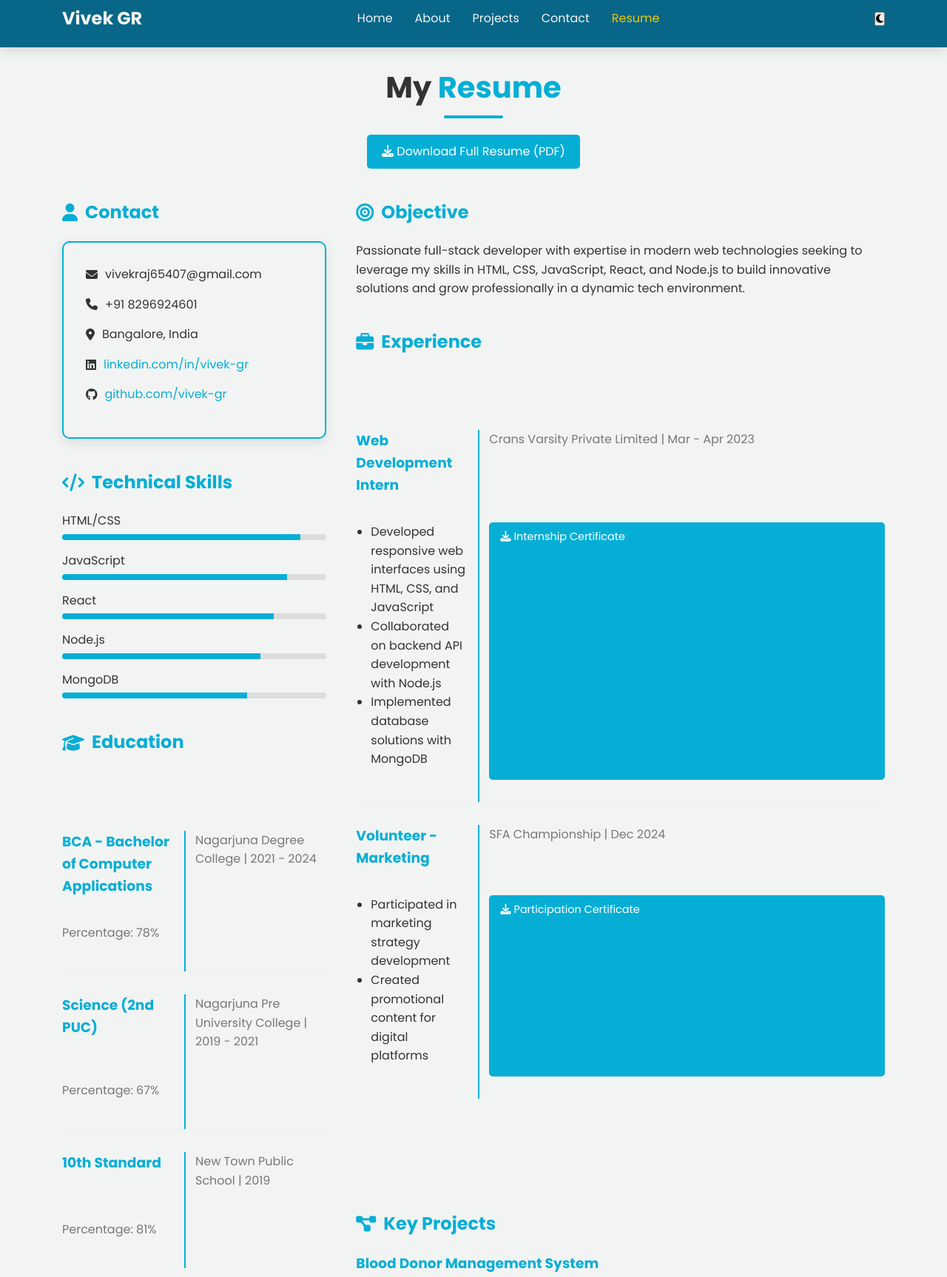
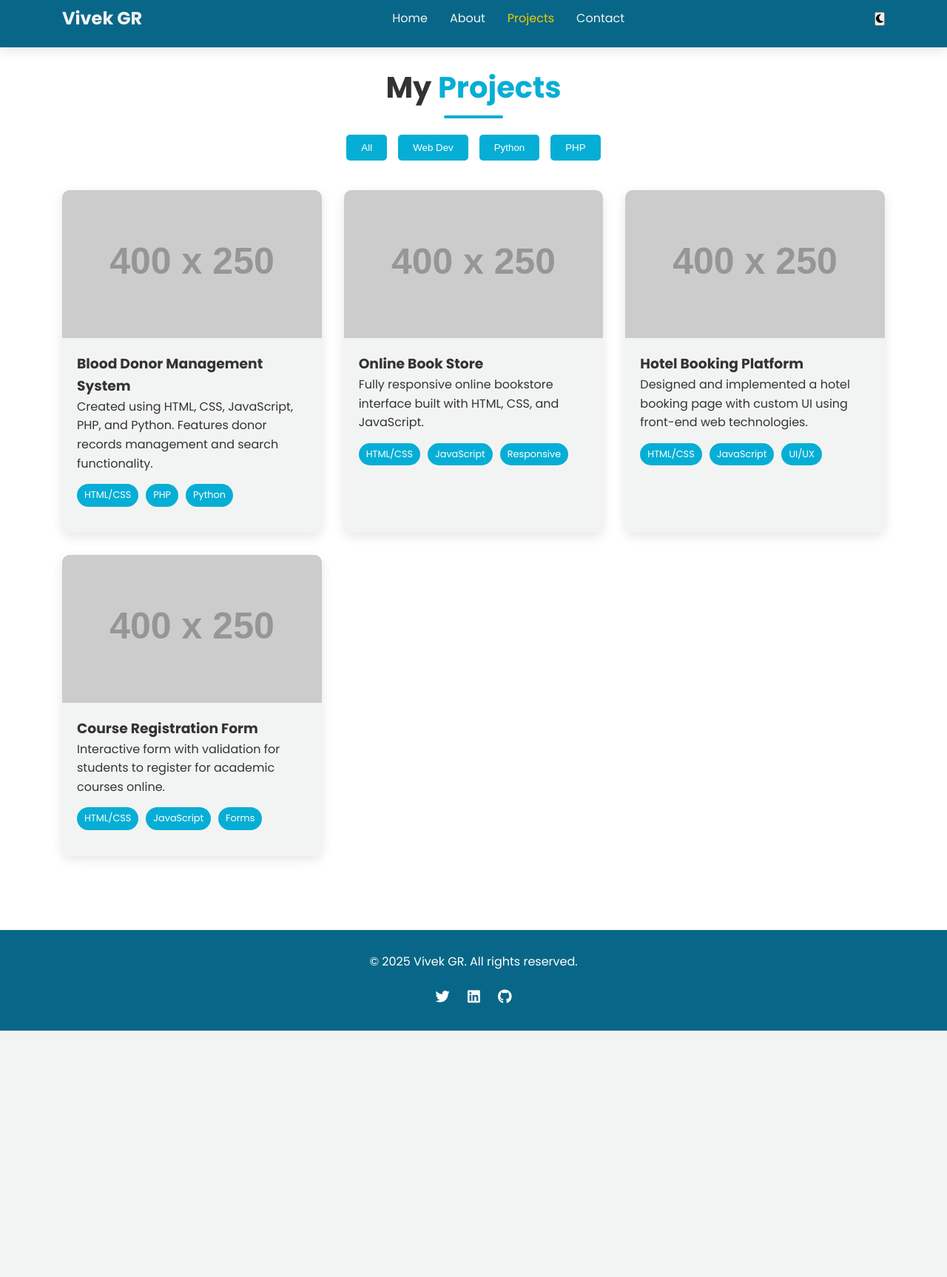
Before and after one commit to vivekraj8055/portfolio, a plain HTML site: page projects.html in a window 1280 px wide. Shown: the part 14-1740 px from the top of the page at 74% size. After the commit the page ends 1407 px from the top, so only its background shows below. Drawn offline with Linux system fonts and the light colour scheme; placeholder pictures from the web are drawn by us.

Commit message:
Update projects.html

```diff
--- a/projects.html
+++ b/projects.html
@@ -3,7 +3,7 @@
 <head>
     <meta charset="UTF-8">
     <meta name="viewport" content="width=device-width, initial-scale=1.0">
-    <title>Resume | Vivek GR</title>
+    <title>Projects | Vivek GR</title>
     <link rel="stylesheet" href="styles.css">
     <!-- Font Awesome -->
     <link rel="stylesheet" href="https://cdnjs.cloudflare.com/ajax/libs/font-awesome/6.5.0/css/all.min.css">
@@ -19,9 +19,8 @@
                 <ul class="nav-links" id="navLinks">
                     <li><a href="index.html">Home</a></li>
                     <li><a href="about.html">About</a></li>
-                    <li><a href="projects.html">Projects</a></li>
+                    <li><a href="projects.html" class="active">Projects</a></li>
                     <li><a href="contact.html">Contact</a></li>
-                    <li><a href="resume.html" class="active">Resume</a></li>
                 </ul>
                 <div class="hamburger" id="hamburger">
                     <i class="fas fa-bars"></i>
@@ -33,154 +32,93 @@
         </div>
     </header>
 
-    <!-- Resume Section -->
-    <section class="resume">
+    <!-- Projects Section -->
+    <section class="projects">
         <div class="container">
-            <h1 class="section-title">My <span class="highlight">Resume</span></h1>
+            <h1 class="section-title">My <span class="highlight">Projects</span></h1>
 
-            <!-- Resume Download Button -->
-            <div class="resume-download">
-                <a href="https://docs.google.com/document/d/1-mq1qx7d4RfU7z9y1WuVU6Zq-h5NsvPo/edit?usp=sharing&ouid=108408071412155719004&rtpof=true&sd=true"
-                   target="_blank"
-                   class="btn btn-primary">
-                   <i class="fas fa-download"></i> Download Full Resume (PDF)
-                </a>
+            <!-- Project Filter Buttons -->
+            <div class="filter-buttons">
+                <button class="btn filter-btn active" data-filter="all">All</button>
+                <button class="btn filter-btn" data-filter="web">Web Dev</button>
+                <button class="btn filter-btn" data-filter="python">Python</button>
+                <button class="btn filter-btn" data-filter="php">PHP</button>
             </div>
 
-            <!-- Resume Content -->
-            <div class="resume-grid">
-                <!-- Left Column -->
-                <div class="resume-left">
-                    <!-- Contact -->
-                    <div class="resume-section">
-                        <h2><i class="fas fa-user"></i> Contact</h2>
-                        <ul class="contact-info">
-                            <li><i class="fas fa-envelope"></i> vivekraj65407@gmail.com</li>
-                            <li><i class="fas fa-phone"></i> +91 8296924601</li>
-                            <li><i class="fas fa-map-marker-alt"></i> Bangalore, India</li>
-                            <li><i class="fab fa-linkedin"></i> <a href="#">linkedin.com/in/vivek-gr</a></li>
-                            <li><i class="fab fa-github"></i> <a href="#">github.com/vivek-gr</a></li>
-                        </ul>
+            <!-- Projects Grid -->
+            <div class="project-grid">
+                <!-- Blood Donor Management System -->
+                <div class="project-card" data-category="web php">
+                    <div class="project-img" style="background-image: url('https://via.placeholder.com/400x250');">
+                        <div class="project-links">
+                            <a href="#" class="btn btn-small"><i class="fas fa-eye"></i> Demo</a>
+                            <a href="#" class="btn btn-small"><i class="fab fa-github"></i> Code</a>
+                        </div>
                     </div>
-
-                    <!-- Skills -->
-                    <div class="resume-section">
-                        <h2><i class="fas fa-code"></i> Technical Skills</h2>
-                        <ul class="skills-list">
-                            <li>
-                                <span class="skill-name">HTML/CSS</span>
-                                <div class="skill-bar">
-                                    <div class="skill-level" style="width: 90%;"></div>
-                                </div>
-                            </li>
-                            <li>
-                                <span class="skill-name">JavaScript</span>
-                                <div class="skill-bar">
-                                    <div class="skill-level" style="width: 85%;"></div>
-                                </div>
-                            </li>
-                            <li>
-                                <span class="skill-name">React</span>
-                                <div class="skill-bar">
-                                    <div class="skill-level" style="width: 80%;"></div>
-                                </div>
-                            </li>
-                            <li>
-                                <span class="skill-name">Node.js</span>
-                                <div class="skill-bar">
-                                    <div class="skill-level" style="width: 75%;"></div>
-                                </div>
-                            </li>
-                            <li>
-                                <span class="skill-name">MongoDB</span>
-                                <div class="skill-bar">
-                                    <div class="skill-level" style="width: 70%;"></div>
-                                </div>
-                            </li>
-                        </ul>
-                    </div>
-
-                    <!-- Education -->
-                    <div class="resume-section">
-                        <h2><i class="fas fa-graduation-cap"></i> Education</h2>
-                        <div class="timeline">
-                            <div class="timeline-item">
-                                <h3>BCA - Bachelor of Computer Applications</h3>
-                                <p>Nagarjuna Degree College | 2021 - 2024</p>
-                                <p>Percentage: 78%</p>
-                            </div>
-                            <div class="timeline-item">
-                                <h3>Science (2nd PUC)</h3>
-                                <p>Nagarjuna Pre University College | 2019 - 2021</p>
-                                <p>Percentage: 67%</p>
-                            </div>
-                            <div class="timeline-item">
-                                <h3>10th Standard</h3>
-                                <p>New Town Public School | 2019</p>
-                                <p>Percentage: 81%</p>
-                            </div>
+                    <div class="project-info">
+                        <h3>Blood Donor Management System</h3>
+                        <p>Created using HTML, CSS, JavaScript, PHP, and Python. Features donor records management and search functionality.</p>
+                        <div class="project-tags">
+                            <span>HTML/CSS</span>
+                            <span>PHP</span>
+                            <span>Python</span>
                         </div>
                     </div>
                 </div>
 
-                <!-- Right Column -->
-                <div class="resume-right">
-                    <!-- Objective -->
-                    <div class="resume-section">
-                        <h2><i class="fas fa-bullseye"></i> Objective</h2>
-                        <p>Passionate full-stack developer with expertise in modern web technologies seeking to leverage my skills in HTML, CSS, JavaScript, React, and Node.js to build innovative solutions and grow professionally in a dynamic tech environment.</p>
-                    </div>
-
-                    <!-- Experience -->
-                    <div class="resume-section">
-                        <h2><i class="fas fa-briefcase"></i> Experience</h2>
-                        <div class="timeline">
-                            <div class="timeline-item">
-                                <h3>Web Development Intern</h3>
-                                <p>Crans Varsity Private Limited | Mar - Apr 2023</p>
-                                <ul>
-                                    <li>Developed responsive web interfaces using HTML, CSS, and JavaScript</li>
-                                    <li>Collaborated on backend API development with Node.js</li>
-                                    <li>Implemented database solutions with MongoDB</li>
-                                </ul>
-                                <a href="https://drive.google.com/file/d/141Uzp8Y2RAiDO6yzre1AE7PAL8AP0qRb/view?usp=sharing"
-                                   target="_blank"
-                                   class="btn btn-small">
-                                   <i class="fas fa-download"></i> Internship Certificate
-                                </a>
-                            </div>
-                            <div class="timeline-item">
-                                <h3>Volunteer - Marketing</h3>
-                                <p>SFA Championship | Dec 2024</p>
-                                <ul>
-                                    <li>Participated in marketing strategy development</li>
-                                    <li>Created promotional content for digital platforms</li>
-                                </ul>
-                                <a href="https://drive.google.com/file/d/1uui-TwRC9J4BrVu0bypJR8eEZQq3138N/view?usp=sharing"
-                                   target="_blank"
-                                   class="btn btn-small">
-                                   <i class="fas fa-download"></i> Participation Certificate
-                                </a>
-                            </div>
+                <!-- Online Book Store -->
+                <div class="project-card" data-category="web">
+                    <div class="project-img" style="background-image: url('https://via.placeholder.com/400x250');">
+                        <div class="project-links">
+                            <a href="#" class="btn btn-small"><i class="fas fa-eye"></i> Demo</a>
+                            <a href="#" class="btn btn-small"><i class="fab fa-github"></i> Code</a>
                         </div>
                     </div>
+                    <div class="project-info">
+                        <h3>Online Book Store</h3>
+                        <p>Fully responsive online bookstore interface built with HTML, CSS, and JavaScript.</p>
+                        <div class="project-tags">
+                            <span>HTML/CSS</span>
+                            <span>JavaScript</span>
+                            <span>Responsive</span>
+                        </div>
+                    </div>
+                </div>
 
-                    <!-- Projects -->
-                    <div class="resume-section">
-                        <h2><i class="fas fa-project-diagram"></i> Key Projects</h2>
-                        <div class="project-item">
-                            <h3>Blood Donor Management System</h3>
-                            <ul>
-                                <li>Built with HTML, CSS, JavaScript, PHP, and Python</li>
-                                <li>Features donor records management and search functionality</li>
-                            </ul>
+                <!-- Hotel Booking Platform -->
+                <div class="project-card" data-category="web">
+                    <div class="project-img" style="background-image: url('https://via.placeholder.com/400x250');">
+                        <div class="project-links">
+                            <a href="#" class="btn btn-small"><i class="fas fa-eye"></i> Demo</a>
+                            <a href="#" class="btn btn-small"><i class="fab fa-github"></i> Code</a>
                         </div>
-                        <div class="project-item">
-                            <h3>Online Book Store</h3>
-                            <ul>
-                                <li>Fully responsive e-commerce interface</li>
-                                <li>Implemented cart functionality with JavaScript</li>
-                            </ul>
+                    </div>
+                    <div class="project-info">
+                        <h3>Hotel Booking Platform</h3>
+                        <p>Designed and implemented a hotel booking page with custom UI using front-end web technologies.</p>
+                        <div class="project-tags">
+                            <span>HTML/CSS</span>
+                            <span>JavaScript</span>
+                            <span>UI/UX</span>
+                        </div>
+                    </div>
+                </div>
+
+                <!-- Course Registration Form -->
+                <div class="project-card" data-category="web">
+                    <div class="project-img" style="background-image: url('https://via.placeholder.com/400x250');">
+                        <div class="project-links">
+                            <a href="#" class="btn btn-small"><i class="fas fa-eye"></i> Demo</a>
+                            <a href="#" class="btn btn-small"><i class="fab fa-github"></i> Code</a>
+                        </div>
+                    </div>
+                    <div class="project-info">
+                        <h3>Course Registration Form</h3>
+                        <p>Interactive form with validation for students to register for academic courses online.</p>
+                        <div class="project-tags">
+                            <span>HTML/CSS</span>
+                            <span>JavaScript</span>
+                            <span>Forms</span>
                         </div>
                     </div>
                 </div>
@@ -234,6 +172,28 @@
                 ? '<i class="fas fa-sun"></i>'
                 : '<i class="fas fa-moon"></i>';
         });
+
+        // Project Filter
+        const filterButtons = document.querySelectorAll('.filter-btn');
+        const projectCards = document.querySelectorAll('.project-card');
+
+        filterButtons.forEach(button => {
+            button.addEventListener('click', () => {
+                // Update active button
+                filterButtons.forEach(btn => btn.classList.remove('active'));
+                button.classList.add('active');
+
+                // Filter projects
+                const filter = button.getAttribute('data-filter');
+                projectCards.forEach(card => {
+                    if (filter === 'all' || card.getAttribute('data-category').includes(filter)) {
+                        card.style.display = 'block';
+                    } else {
+                        card.style.display = 'none';
+                    }
+                });
+            });
+        });
     </script>
 </body>
 </html>
```
